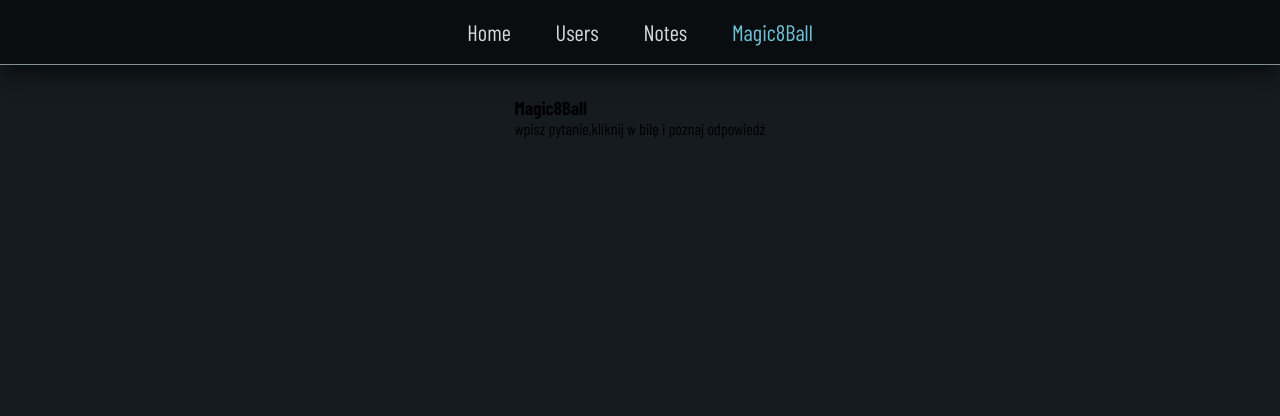
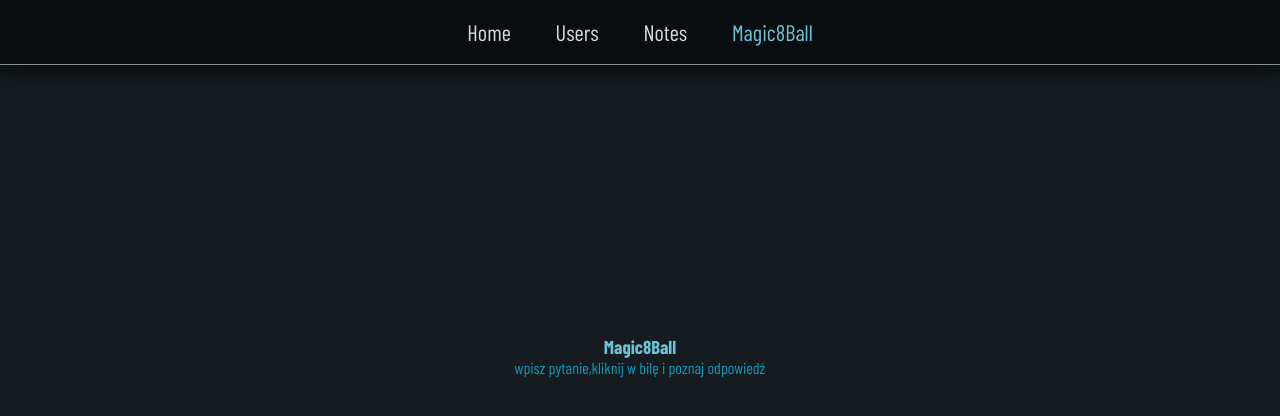
Before and after one commit to Scorpion19702022/SIMPLE_PROJECT_REACT_REDUX, a React (Vite) app: page /Magic8Ball in a window 1280 px wide. Shown: the top 416 px of the page. Built offline with nearby package versions, Linux system fonts and the light colour scheme; a web font is replaced by a local one.

Commit message:
added style

```diff
--- a/src/Components/Magic8Ball/Magic8BallAction.tsx
+++ b/src/Components/Magic8Ball/Magic8BallAction.tsx
@@ -3,8 +3,8 @@ import styles from './Styles/Magic8BallAction.module.css'
 const Magic8BallAction = () => {
 	return (
 		<section className={styles.wrapper}>
-			<h1>Magic8Ball</h1>
-			<span>wpisz pytanie,kliknij w bilę i poznaj odpowiedź</span>
+			<h1 className={styles.heading}>Magic8Ball</h1>
+			<span className={styles.text}>wpisz pytanie,kliknij w bilę i poznaj odpowiedź</span>
 			<div></div>
 		</section>
 	)
--- a/src/Components/Magic8Ball/Styles/Magic8BallAction.module.css
+++ b/src/Components/Magic8Ball/Styles/Magic8BallAction.module.css
@@ -0,0 +1,63 @@
+:root {
+	--color-dark01: #ffffff;
+	--color-dark02: #d6d9db;
+	--color-dark03: #aeb4b8;
+	--color-dark04: #868f95;
+	--color-dark05: #5e6a72;
+	--color-dark06: #36454f;
+	--color-dark07: #2b373f;
+	--color-dark08: #20292f;
+	--color-dark09: #151b1f;
+	--color-dark10: #0a0d0f;
+	--color-dark11: #000000;
+
+	--color-color01: #ceeaf1;
+	--color-color02: #9ed5e3;
+	--color-color03: #6dc1d5;
+	--color-color04: #3dacc7;
+	--color-color05: #0d98ba;
+	--color-color06: #0a7994;
+	--color-color07: #075b6f;
+	--color-color08: #053c4a;
+	--color-color09: #021e25;
+
+	--color-error: #e32636;
+}
+
+.wrapper {
+	width: 90%;
+	height: 520px;
+	background-color: var(--color-dark10);
+	box-shadow: 0.2em 0.2em 1em var(--color-dark11);
+	display: flex;
+	flex-direction: column;
+	justify-content: center;
+	align-items: center;
+	border: 0.04em solid var(--color-dark05);
+	padding: 2em;
+	margin-bottom: 2em;
+}
+
+.heading {
+	color: var(--color-color03);
+}
+
+.text {
+	color: var(--color-color05);
+}
+
+@media (min-width: 1200px) {
+	.wrapper {
+		width: 90%;
+		height: 520px;
+		background: none;
+		display: flex;
+		flex-direction: column;
+		justify-content: center;
+		align-items: center;
+		border: none;
+		box-shadow: none;
+		padding: 2em;
+		margin-bottom: 2em;
+	}
+}
```
